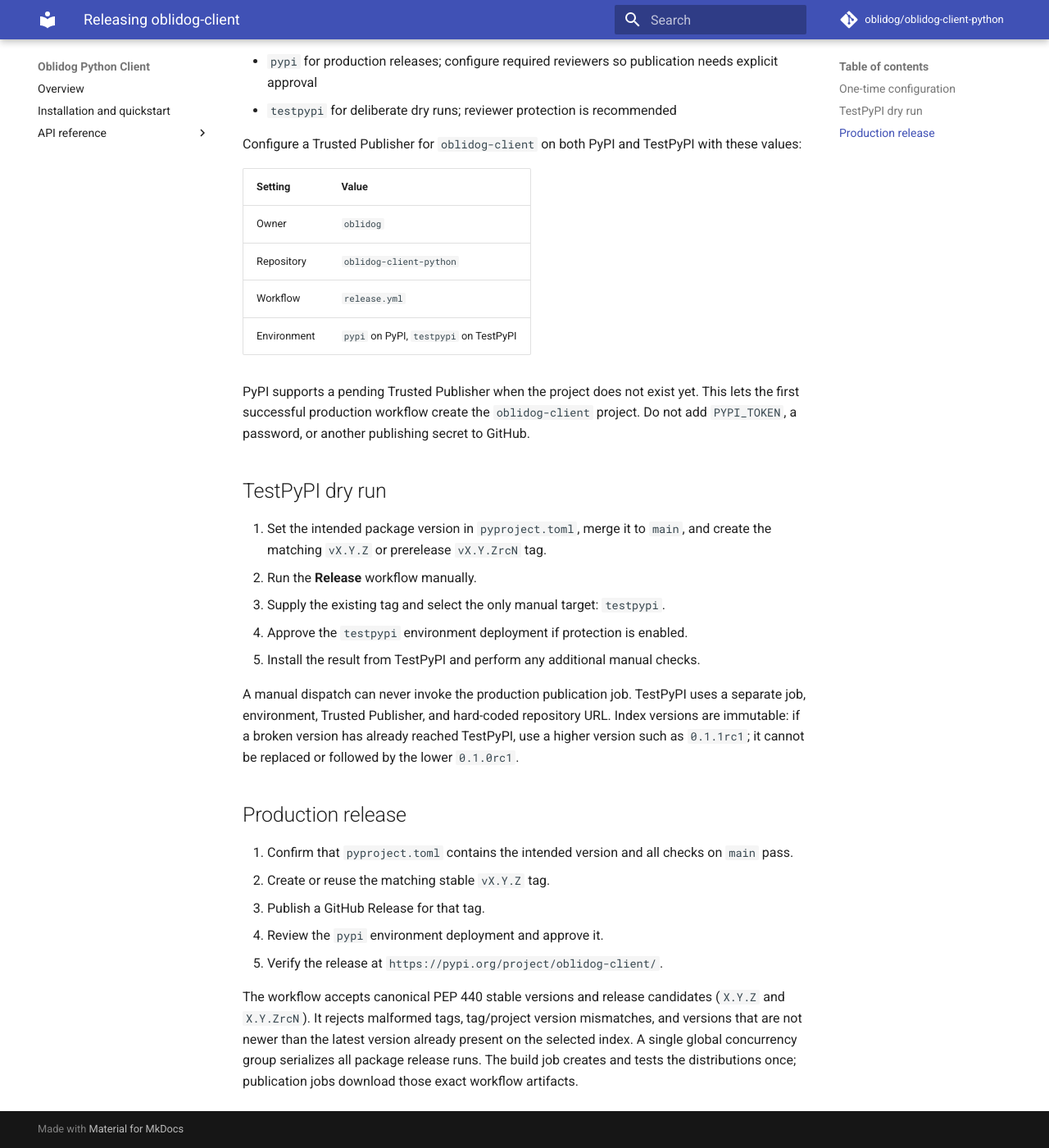
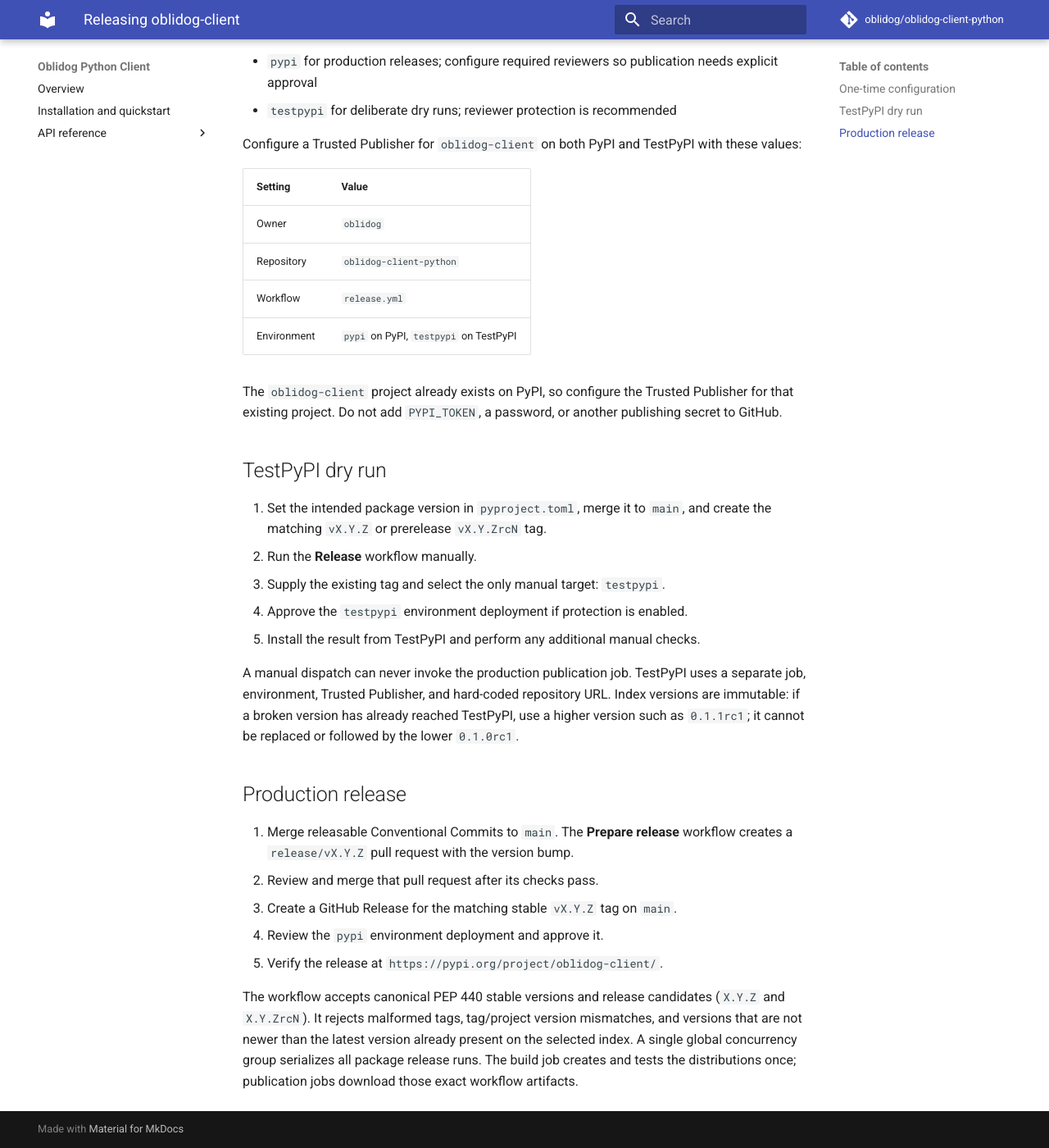
Before and after one commit to oblidog/oblidog-client-python, an MkDocs documentation site: the page built from docs/releasing.md, in a window 1280 px wide and 1400 px high, scrolled down 301 px. Shown: the whole window at 82% size. Built offline with MkDocs 1.6.1 and Material for MkDocs 9.7.7, drawn with Linux system fonts in a browser that asks for light colours; comment, search, counter and statistics services are not loaded.

Commit message:
ci: configure dependency and release automation (#40)
* chore: configure dependabot

* ci: prepare release pull requests

```diff
--- a/docs/releasing.md
+++ b/docs/releasing.md
@@ -18,7 +18,9 @@
 | Workflow | `release.yml` |
 | Environment | `pypi` on PyPI, `testpypi` on TestPyPI |
 
-PyPI supports a pending Trusted Publisher when the project does not exist yet. This lets the first successful production workflow create the `oblidog-client` project. Do not add `PYPI_TOKEN`, a password, or another publishing secret to GitHub.
+The `oblidog-client` project already exists on PyPI, so configure the Trusted
+Publisher for that existing project. Do not add `PYPI_TOKEN`, a password, or
+another publishing secret to GitHub.
 
 ## TestPyPI dry run
 
@@ -32,9 +34,9 @@
 
 ## Production release
 
-1. Confirm that `pyproject.toml` contains the intended version and all checks on `main` pass.
-2. Create or reuse the matching stable `vX.Y.Z` tag.
-3. Publish a GitHub Release for that tag.
+1. Merge releasable Conventional Commits to `main`. The **Prepare release** workflow creates a `release/vX.Y.Z` pull request with the version bump.
+2. Review and merge that pull request after its checks pass.
+3. Create a GitHub Release for the matching stable `vX.Y.Z` tag on `main`.
 4. Review the `pypi` environment deployment and approve it.
 5. Verify the release at `https://pypi.org/project/oblidog-client/`.
 
```
Also changed, not shown: 2 other files.
